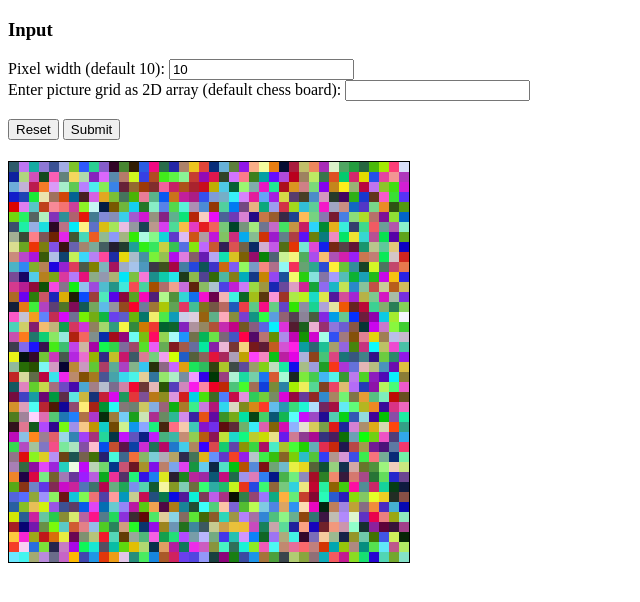
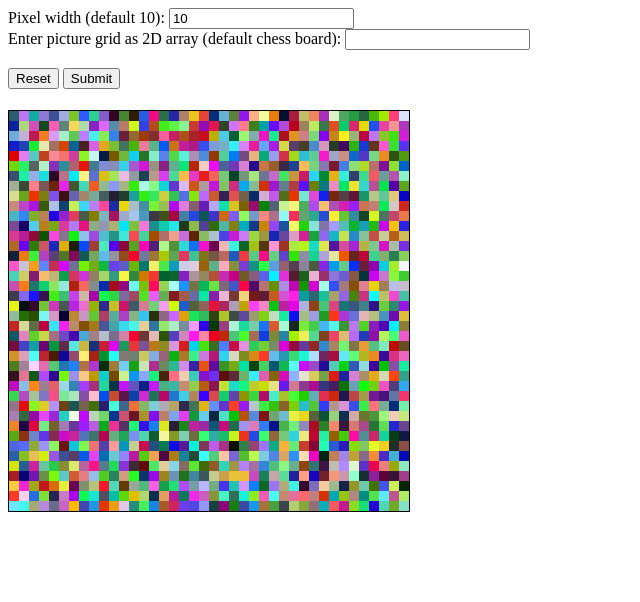
Before and after one commit to exemplar-codes/bruteforce-picture-2D, a React (Create React App) app: page / in a window 1280 px wide. Shown: the top 602 px of the page, without its empty margins (0-640 px from the left). Built offline with nearby package versions, Linux system fonts and the light colour scheme.

Commit message:
Remove input heading

```diff
--- a/src/components/Input.jsx
+++ b/src/components/Input.jsx
@@ -32,7 +32,6 @@ function Input(props) {
 
   return (
     <>
-      <h3>Input</h3>
       {gibberishEntered && (
         <h4 style={{ color: "red" }}>Warning: 'Bad Input'</h4>
       )}
```
